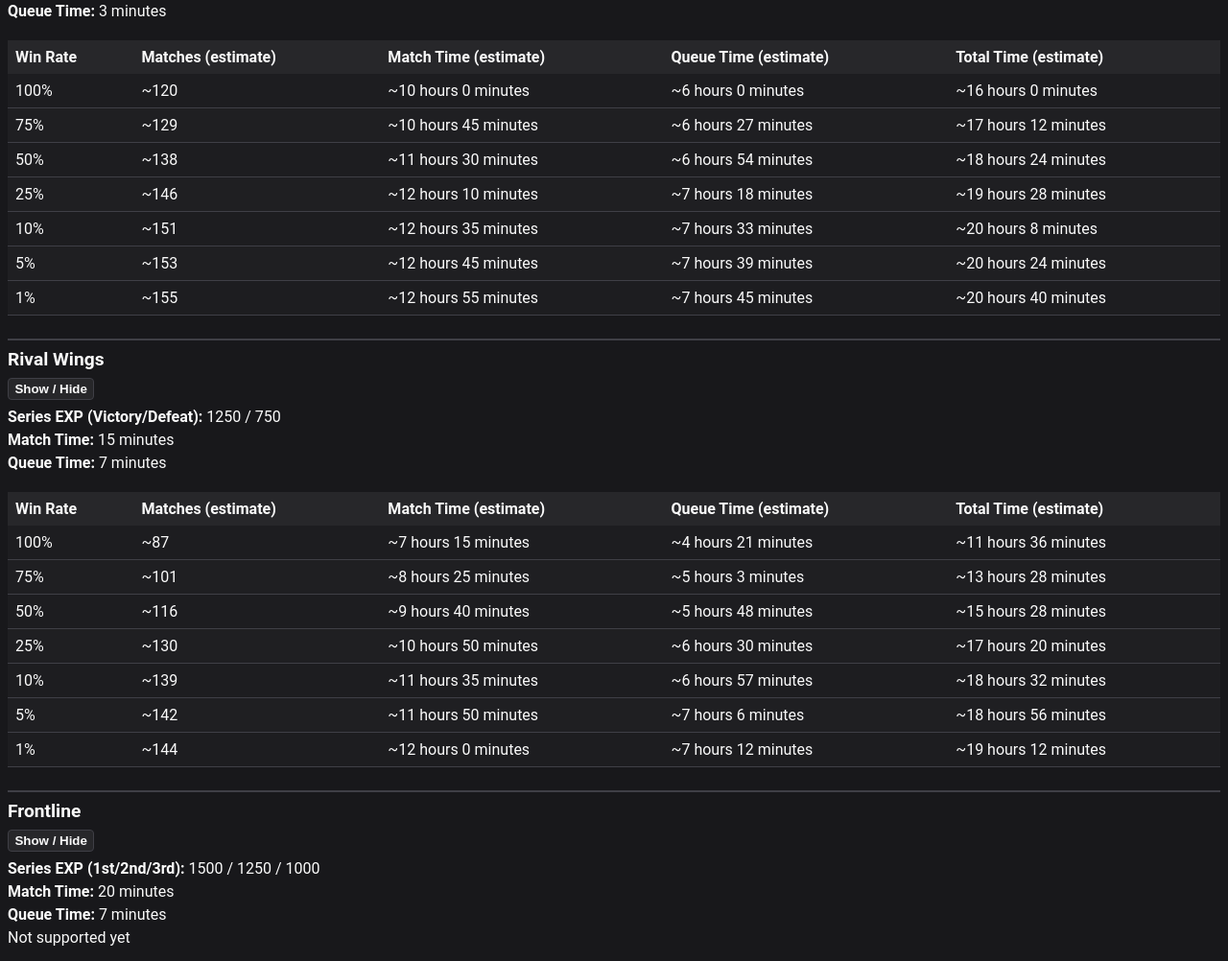
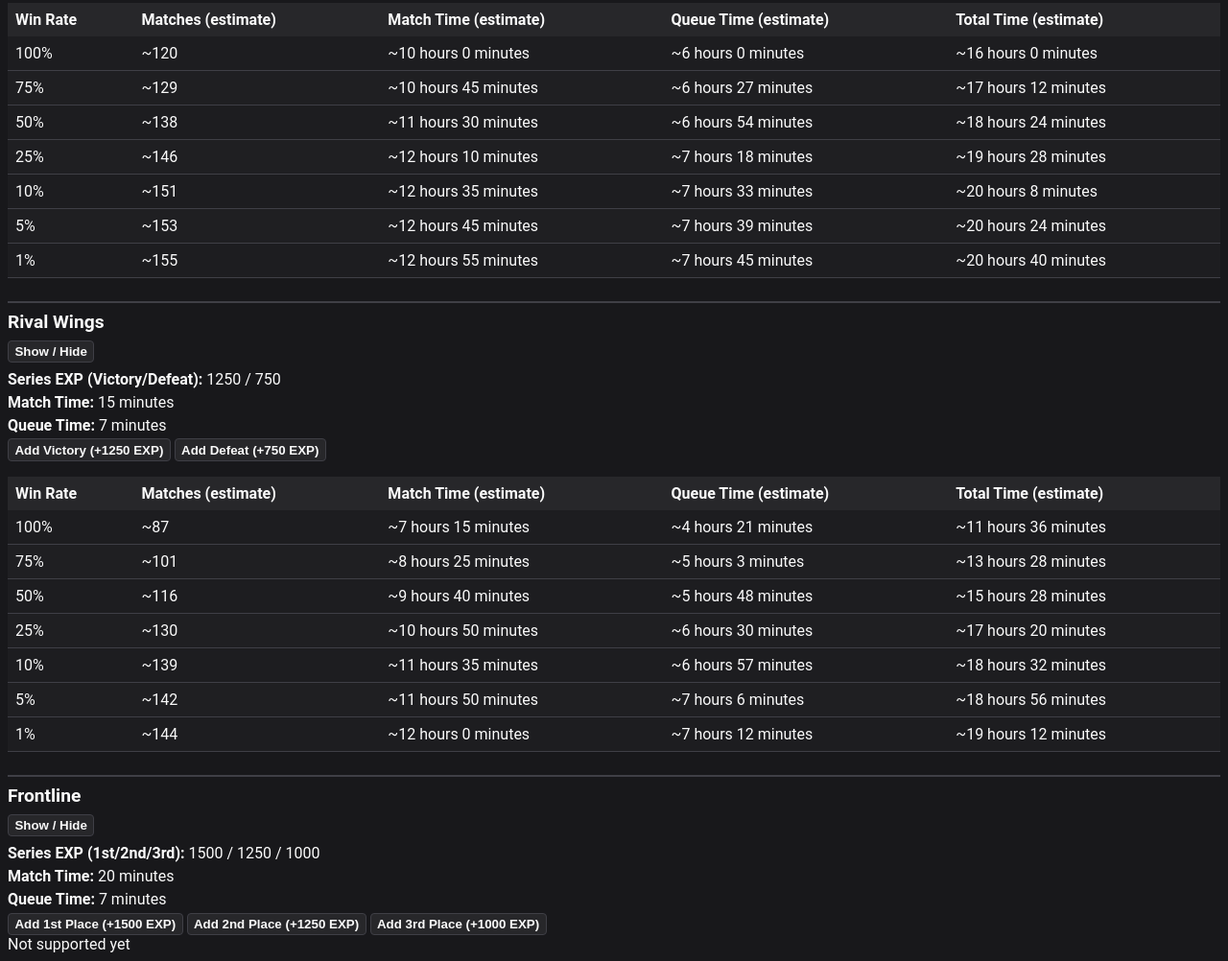
Before and after one commit to RealSimplyData/ff14pvp, a plain HTML site: page index.html in a window 1280 px wide. Shown: the part 388-1390 px from the top of the page at 96% size. Drawn offline with Linux system fonts and the light colour scheme.

Commit message:
attempt 2 of adding different xp buttons

```diff
--- a/index.html
+++ b/index.html
@@ -42,8 +42,6 @@
           value="0"
         />
       </div>
-      <button onclick="main.addExp(900)">Add Victory (+900 EXP)</button>
-      <button onclick="main.addExp(700)">Add Defeat (+700 EXP)</button>
       <button onclick="main.reset()" id="resetButton">Reset (0/3)</button>
     </div>
     <hr />
@@ -59,6 +57,8 @@
         <p><b>Series EXP (Victory/Defeat):</b> 900 / 700</p>
         <p><b>Match Time:</b> 5 minutes</p>
         <p><b>Queue Time:</b> 3 minutes</p>
+        <button onclick="main.addExp(900)">Add Victory (+900 EXP)</button>
+        <button onclick="main.addExp(700)">Add Defeat (+700 EXP)</button>
         <p class="aria-label" aria-labelledby="tbl-crystalline-conflict">
           Crystalline Conflict Data Table
         </p>
@@ -88,6 +88,8 @@
         <p><b>Series EXP (Victory/Defeat):</b> 1250 / 750</p>
         <p><b>Match Time:</b> 15 minutes</p>
         <p><b>Queue Time:</b> 7 minutes</p>
+        <button onclick="main.addExp(1250)">Add Victory (+1250 EXP)</button>
+        <button onclick="main.addExp(750)">Add Defeat (+750 EXP)</button>
         <p class="aria-label" aria-labelledby="tbl-rivalwings">
           Rival Wings Data Table
         </p>
@@ -117,6 +119,9 @@
         <p><b>Series EXP (1st/2nd/3rd):</b> 1500 / 1250 / 1000</p>
         <p><b>Match Time:</b> 20 minutes</p>
         <p><b>Queue Time:</b> 7 minutes</p>
+        <button onclick="main.addExp(1500)">Add 1st Place (+1500 EXP)</button>
+        <button onclick="main.addExp(1250)">Add 2nd Place (+1250 EXP)</button>
+        <button onclick="main.addExp(1000)">Add 3rd Place (+1000 EXP)</button>
         <p>Not supported yet</p>
       </div>
     </div>
```
